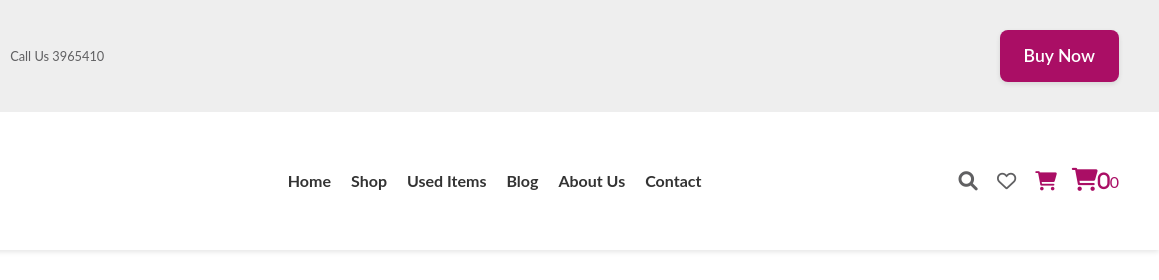
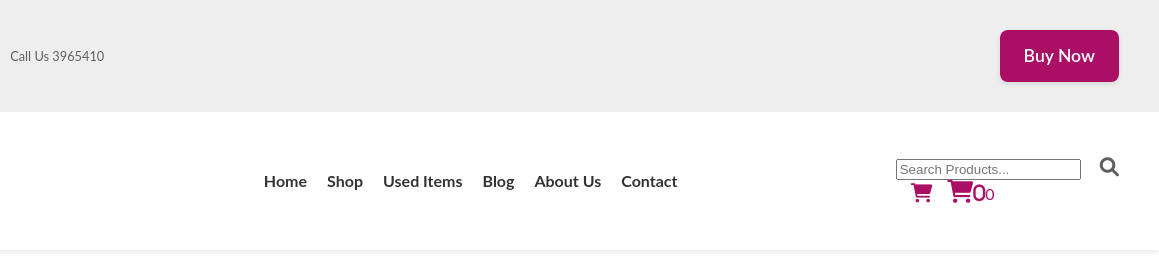
Before and after one commit to TeflonDon0/Front-end-dev, a plain HTML site: page NimizComputer2/about.html in a window 1280 px wide. Shown: the top 280 px of the page, 121-1280 px from the left. Drawn offline with Linux system fonts and the light colour scheme.

Commit message:
Update about.html

```diff
--- a/NimizComputer2/about.html
+++ b/NimizComputer2/about.html
@@ -38,10 +38,11 @@
                     <li><a href="contact.html">Contact</a></li>
                 </ul>
                 <div class="nav-icons">
-                    <i class="fas fa-search search-icon"></i>
-                    <i class="far fa-heart like-icon"></i>
-                    <a href="cart.html"><i class="fas fa-shopping-cart cart-icon"></i><span
-                            class="cart-count">0</span></a>
+                    <div class="search-box">
+                        <input type="text" id="search-input" placeholder="Search Products...">
+                        <i class="fas fa-search search-icon"></i>
+                    </div>
+                    <a href="cart.html"><i class="fas fa-shopping-cart cart-icon"></i><span class="cart-count">0</span></a>
                 </div>
 
             </div>
```
